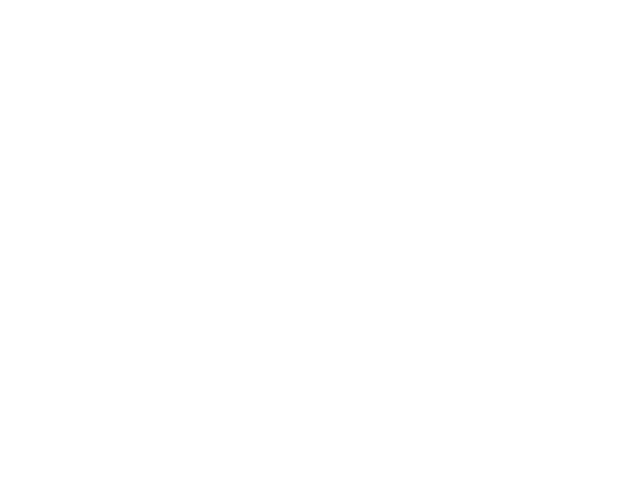
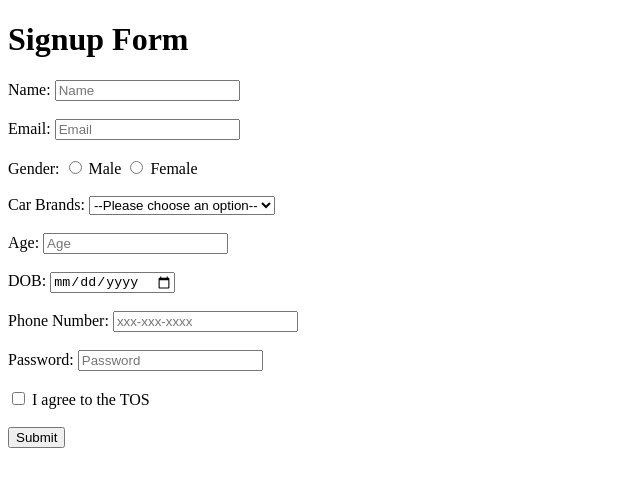
Before and after one commit to acciojob/signup-form-car-sonu2002, a website: page main.html in a window 1280 px wide. Shown: the whole page, without its empty margins (0-640 px from the left). Drawn offline with Linux system fonts and the light colour scheme.

Commit message:
created a submission

```diff
--- a/main.html
+++ b/main.html
@@ -1,16 +1,72 @@
 <!DOCTYPE html>
-
-<html>
+<html lang="en">
 
 <head>
-	<link rel="stylesheet" href="styles.css">
+    <meta charset="UTF-8">
+    <meta name="viewport" content="width=device-width, initial-scale=1.0">
+    <title>Signup Form</title>
 </head>
 
 <body>
-	<!-- the entire body must be written by student -->
-    <script type="text/javascript" src="./script.js">
-</script>
+    <h1>Signup Form</h1>
+    <form action="/submit" method="post">
+        <!-- Name -->
+        <label for="name">Name:</label>
+        <input type="text" id="name" name="name" placeholder="Name" required>
+        <br><br>
 
+        <!-- Email -->
+        <label for="email">Email:</label>
+        <input type="email" id="email" name="email" placeholder="Email" required>
+        <br><br>
+
+        <!-- Gender -->
+        <label>Gender:</label>
+        <input type="radio" id="gender_m" name="gender" value="Male" required>
+        <label for="gender_m">Male</label>
+        <input type="radio" id="gender_f" name="gender" value="Female" required>
+        <label for="gender_f">Female</label>
+        <br><br>
+
+        <!-- Car Brands -->
+        <label for="cars">Car Brands:</label>
+        <select id="cars" name="cars" required>
+            <option value="" disabled selected>--Please choose an option--</option>
+            <option value="Toyota">Toyota</option>
+            <option value="Honda">Honda</option>
+            <option value="BMW">BMW</option>
+            <option value="Tesla">Tesla</option>
+        </select>
+        <br><br>
+
+        <!-- Age -->
+        <label for="age">Age:</label>
+        <input type="number" id="age" name="age" placeholder="Age" required>
+        <br><br>
+
+        <!-- DOB -->
+        <label for="dob">DOB:</label>
+        <input type="date" id="dob" name="dob" required>
+        <br><br>
+
+        <!-- Phone Number -->
+        <label for="tel">Phone Number:</label>
+        <input type="tel" id="tel" name="tel" placeholder="xxx-xxx-xxxx">
+        <br><br>
+
+        <!-- Password -->
+        <label for="password">Password:</label>
+        <input type="password" id="password" name="password" placeholder="Password" required>
+        <br><br>
+
+        <!-- Agree to TOS -->
+        <input type="checkbox" id="tos" name="tos" required>
+        <label for="tos">I agree to the TOS</label>
+        <br><br>
+
+        <!-- Submit Button -->
+        <button type="submit">Submit</button>
+    </form>
 </body>
 
 </html>
```
